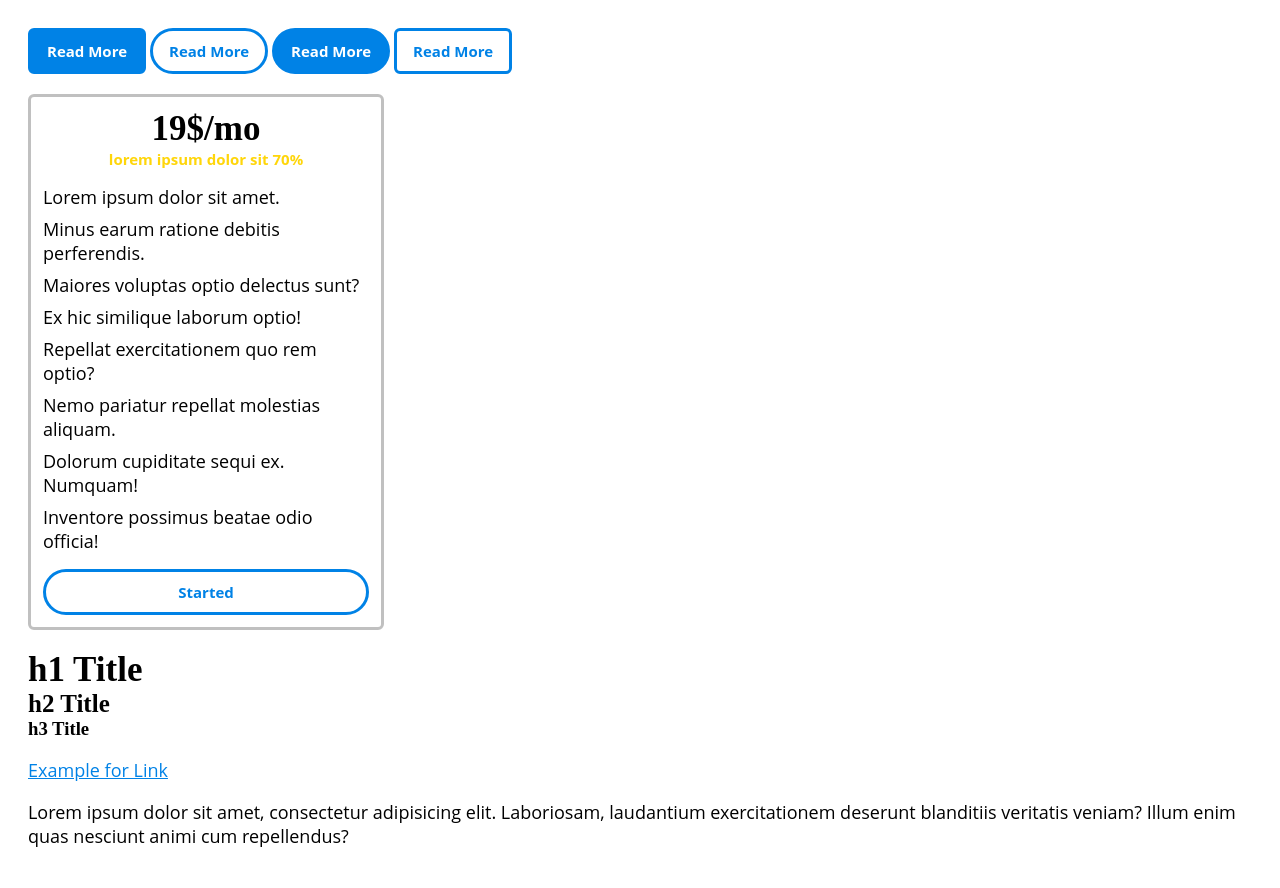
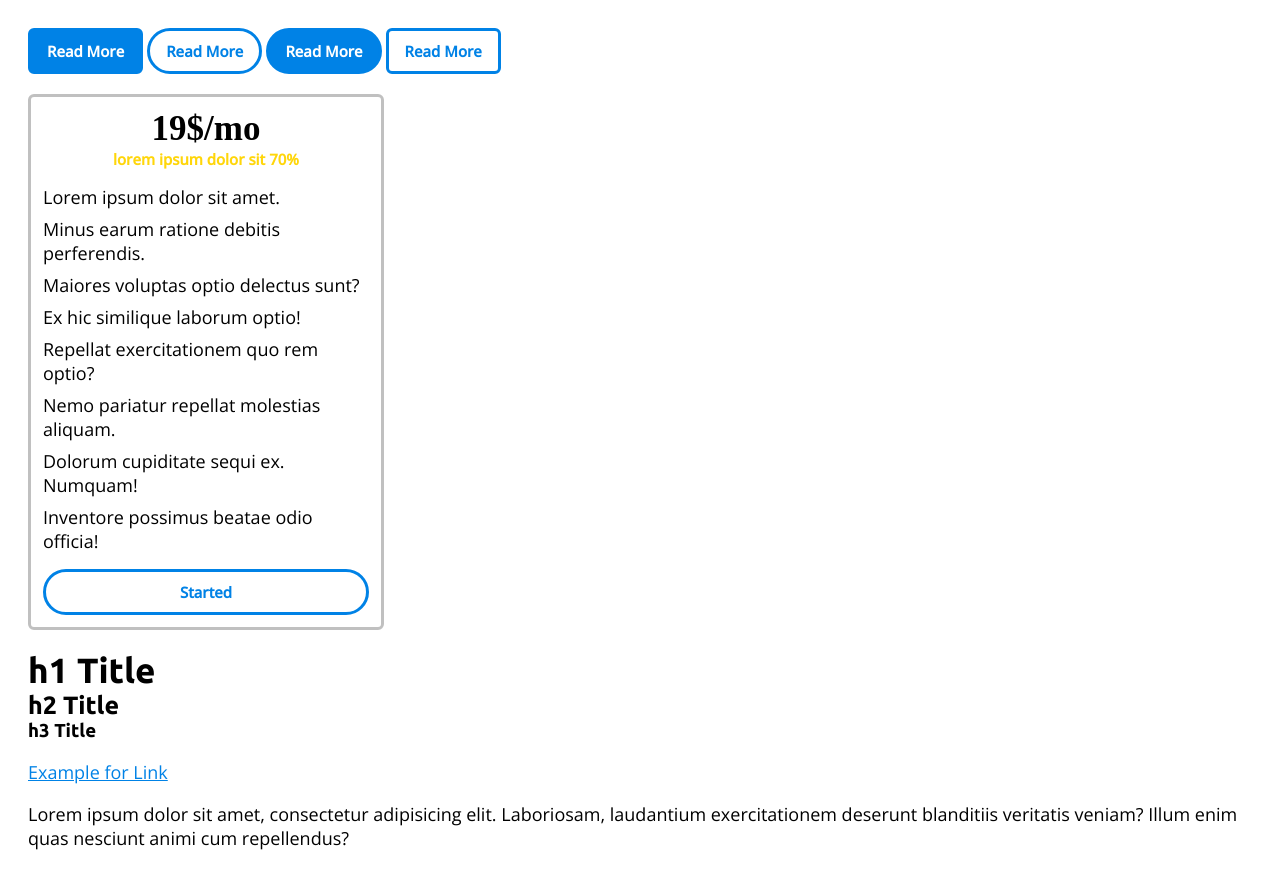
Before and after one commit to Gaetan26/Custom-Widgets, a plain HTML site: page index.html in a window 1280 px wide. Drawn offline with nearby package versions, Linux system fonts and the light colour scheme.

Commit message:
Update and rename widgets.html to index.html

```diff
--- a/widgets.html
+++ b/index.html
@@ -2,10 +2,7 @@
 <html lang="en">
 
 <head>
-    <link rel="stylesheet" href="imports.css">
-    <link rel="stylesheet" href="buttons.css">
-    <link rel="stylesheet" href="cards.css">
-    <link rel="stylesheet" href="texts.css">
+    <link rel="stylesheet" href="widgets.css">
     <title>Custom Widgets</title>
 </head>
 
```
